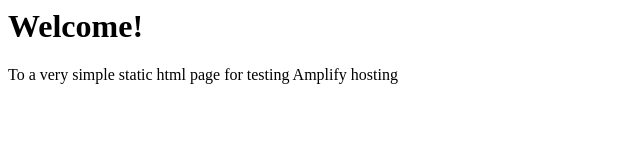
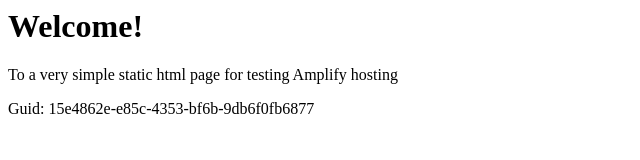
Before and after one commit to aws-aemilia-pdx/Github-PR-Commit-Integration-Test-DoNotTouch-Gith-P5X5MO5I-v1-prod-us-west-2, a website: page src/index.html in a window 1280 px wide. Shown: the whole page, without its empty margins (0-640 px from the left). Drawn offline with Linux system fonts and the light colour scheme.

Commit message:
commit from integ tests

```diff
--- a/src/index.html
+++ b/src/index.html
@@ -1,3 +1,5 @@
+
+
 <html lang="en">
 
 <head>
@@ -10,6 +12,6 @@
 <body>
     <h1>Welcome!</h1>
     <p>To a very simple static html page for testing Amplify hosting</p>
-</body>
+    <p>Guid: 15e4862e-e85c-4353-bf6b-9db6f0fb6877</p></body>
 
 </html>
```
